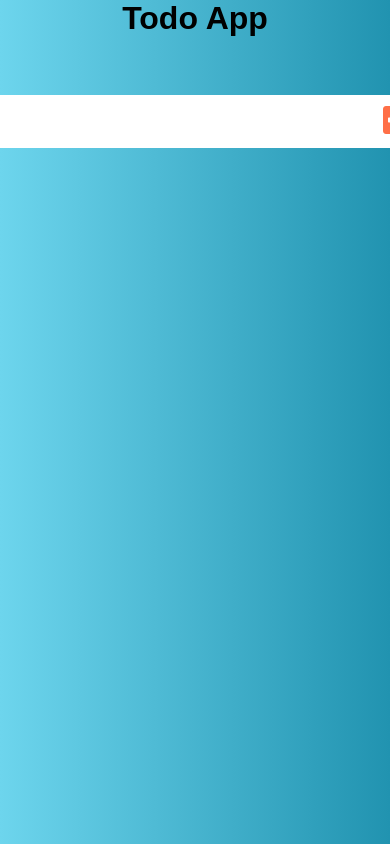
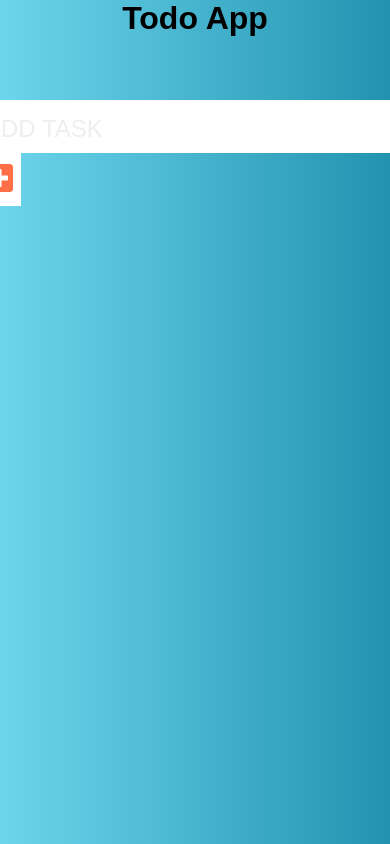
Before and after one commit to javadbasiri/todo-app, a React (Create React App) app: page / in a window 390 px wide. Shown: the top 844 px of the page. Built offline with nearby package versions, Linux system fonts and the light colour scheme; a web font is replaced by a local one.

Commit message:
made app responsive and added some animation

```diff
--- a/public/index.html
+++ b/public/index.html
@@ -13,7 +13,7 @@
     <link rel="stylesheet" href="https://pro.fontawesome.com/releases/v5.10.0/css/all.css" integrity="sha384-AYmEC3Yw5cVb3ZcuHtOA93w35dYTsvhLPVnYs9eStHfGJvOvKxVfELGroGkvsg+p" crossorigin="anonymous"/>
     <link rel="manifest" href="%PUBLIC_URL%/manifest.json" />
 
-    <title>React App</title>
+    <title>Todo APP</title>
   </head>
   <body>
     <noscript>You need to enable JavaScript to run this app.</noscript>
--- a/src/App.js
+++ b/src/App.js
@@ -41,7 +41,7 @@ const App=()=>{
             setStatus={setStatus}
 
             />
-            <TodoList todos={todos} setTodos={setTodos} filterTodo={filterTodo}/>
+            <TodoList todos={todos} setTodos={setTodos} filterTodo={filterTodo} setFilterTodo={setFilterTodo}/>
         </div>
 
     )
--- a/src/components/Form.js
+++ b/src/components/Form.js
@@ -25,10 +25,13 @@ const Form = ({setInputText,setTodos,inputText,todos,setStatus})=>{
 
     return(
             <form className={styles.form}>
-                <input value={inputText} type="text" className={styles.todoinput} onChange={inputTextHandler}   />
-                <button onClick={clickHandler} type="submit" className={styles.todobutton}>
-                    <i className="fas fa-plus-square"></i>
-                </button>
+                <div className={styles.inputContainer}>
+                    <input value={inputText} type="text" className={styles.todoinput} onChange={inputTextHandler} placeholder="ADD TASK"  />
+                    <button onClick={clickHandler} type="submit" className={styles.todobutton}>
+                        <i className="fas fa-plus-square"></i>
+                    </button>
+                </div>
+                {todos.length !== 0 &&
                 <div className={styles.select}>
                     <select onChange={statusHandler} name="todo" className={styles.filtertodo}>
                         <option value="all">All</option>
@@ -36,6 +39,7 @@ const Form = ({setInputText,setTodos,inputText,todos,setStatus})=>{
                         <option value="uncompleted">Uncompleted</option>
                     </select>
                 </div>
+                }
             </form>
     )
 }
--- a/src/components/TodoList.js
+++ b/src/components/TodoList.js
@@ -1,7 +1,7 @@
 import React from "react";
 import styles from "./Todolist.module.css"
 import Todo from "./todo"
-const TodoList = ({ todos,setTodos,filterTodo })=>{
+const TodoList = ({ todos,setTodos,filterTodo})=>{
     return(
         <div className={styles.container}>
             <ul>
--- a/src/components/Todolist.module.css
+++ b/src/components/Todolist.module.css
@@ -5,6 +5,6 @@
 }
 .container ul{
     list-style: none;
-    min-width:50%;
-
+    width:90%;
+    transition: all .4s;
 }
--- a/src/components/form.module.css
+++ b/src/components/form.module.css
@@ -3,6 +3,7 @@
     justify-content: center;
     align-items: center;
     min-height: 20vh;
+    margin-top: 2rem;
 }
 
 .form input,
@@ -17,6 +18,10 @@
 .todoinput{
     border: 1px solid #ff6f47;
 }
+.todoinput::placeholder{
+    color:#eeeeee;
+    font-size: 1.5rem;
+}
 .form button{
     color:#ff6f47;
     transition: .5s;
@@ -30,6 +35,17 @@
     margin: 1rem;
     position: relative;
     overflow: hidden;
+    animation:animate .3s forwards ;
+}
+@keyframes animate{
+    from {
+        transform:translateY(-100px);
+        opacity:0
+    }
+    to {
+        transform:translateY(0);
+        opacity:1
+    }
 }
 
 .filtertodo{
@@ -54,3 +70,9 @@
     cursor: pointer;
     pointer-events: none;
 }
+
+@media screen and (max-width:480px){
+    .form{
+        flex-direction: column;
+    }
+}
--- a/src/components/todo.css
+++ b/src/components/todo.css
@@ -5,12 +5,27 @@
     align-items: center;
     background-color: #fff;
     justify-content: space-between;
+    width: 100%;
+    /* transition: all 1s; */
+    animation:animate .5s forwards cubic-bezier(0.175, 0.885, 0.32, 1.275);
+}
+@keyframes animate{
+    from{
+        transform:translateX(-200%);
+        opacity: 0;
+    }
+    to{
+        transform:translateY(0);
+        opacity: 1;
+    }
 }
 
 .todo li{
     flex:1 ;
     padding: 0rem .5rem;
-    font-size: 2rem;
+    font-size: 1.3rem;
+    word-wrap:break-word;
+    word-break:break-all;
 }
 
 .fa-check,fa-trash{
@@ -42,7 +57,16 @@
 }
 
 .fall{
+    animation: del 1s forwards cubic-bezier(0.175, 0.885, 0.32, 1.275);
+}
 
-    transform: translateY(10rem) rotateZ(20deg);
-
+@keyframes del{
+    from{
+        transform: translateY(0);
+        opacity: 1;
+    }
+    to{
+        transform: translateY(10rem);
+        opacity: 0;
+    }
 }
--- a/src/components/todo.js
+++ b/src/components/todo.js
@@ -2,12 +2,20 @@ import React from "react";
 import "./todo.css"
 const Todo =({ text,todo ,todos,setTodos})=>{
 
-
-
     const deleteHandler=()=>{
-        setTodos(todos.filter((item)=>item.id !== todo.id));
+        setTodos(todos.map(item=>{
+            if(item.id === todo.id){
+                return{
+                    ...item,del:true
+                }
+            }return item
+        }))
+        setTimeout(()=>{
+            setTodos(todos.filter(item => item.id !== todo.id))
+        },500)
 
     }
+
 
     const completeHandler=()=>{
         setTodos(todos.map((item)=>{
@@ -21,7 +29,7 @@ const Todo =({ text,todo ,todos,setTodos})=>{
     }
 
     return(
-        <div className="todo">
+        <div className={`${todo.del ? "todo fall" : "todo"}`}>
             <li className={`${todo.completed ? "completed" : ""}`}>{text}</li>
             <button onClick={completeHandler} className="complete">
                 <i className="fas fa-check"></i>
```
